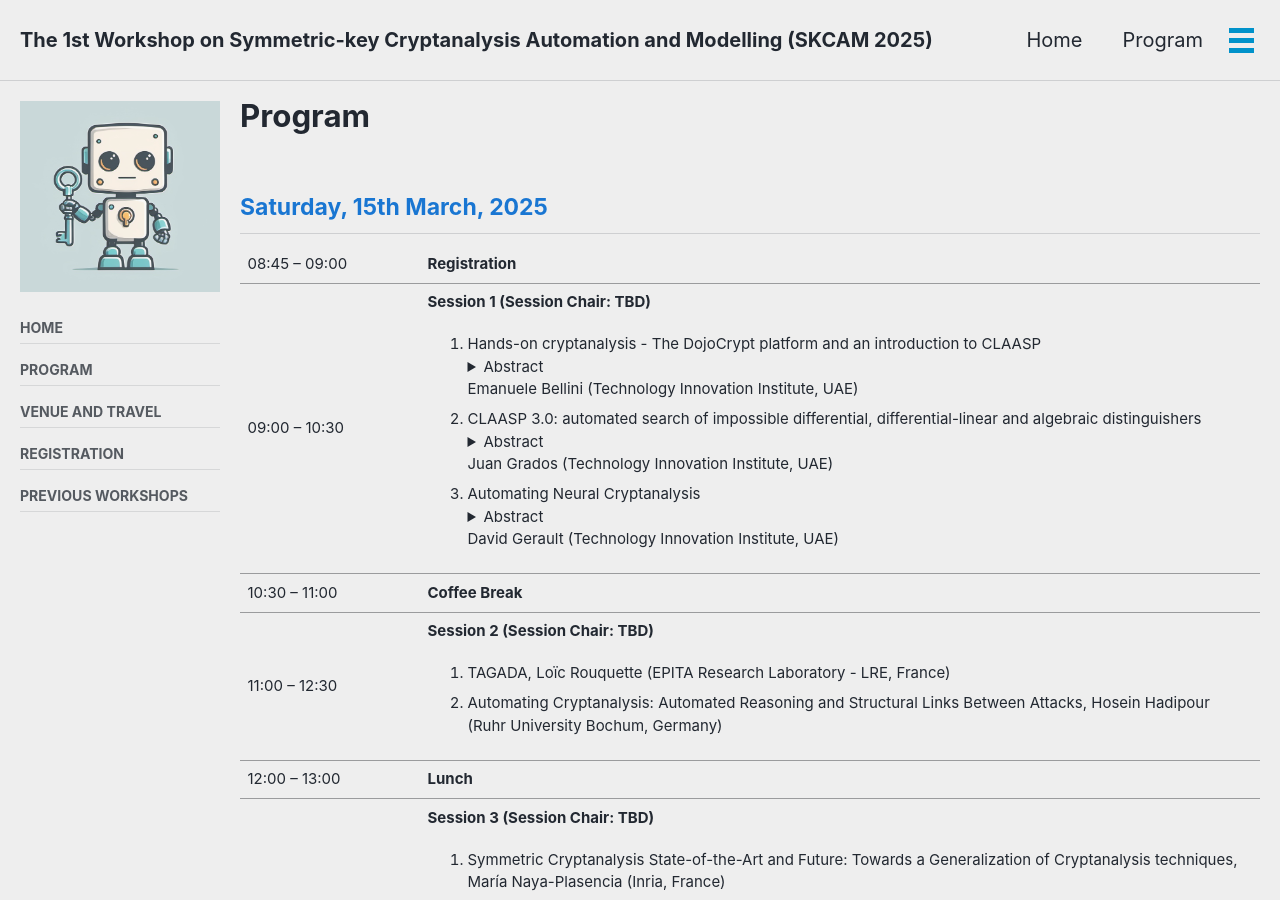
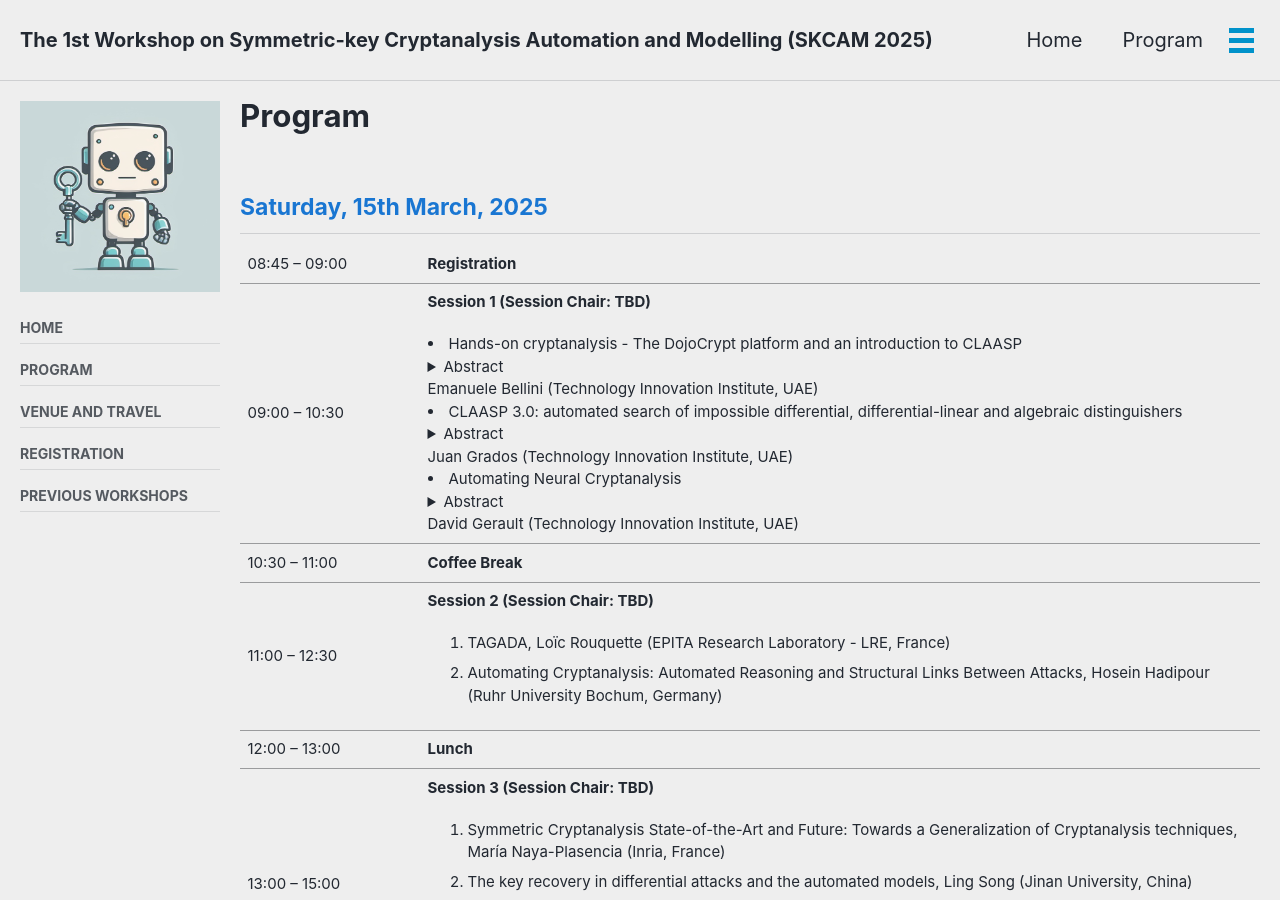
Before and after one commit to cryptanalysisbench/SATbench, a Jekyll site: the page built from program.md, in a window 1280 px wide and 900 px high. Built offline with Jekyll 4.4.1, drawn with Linux system fonts in a browser that asks for light colours; cached includes are drawn as plain includes; nearby versions of some CDN libraries; our own code applies the rules of GitHub Pages for plain Markdown files.

Commit message:
Update program.md

```diff
--- a/program.md
+++ b/program.md
@@ -21,7 +21,7 @@ sidebar:
     <tr>
         <td>09:00 – 10:30</td>
         <td><p><b>Session 1 (Session Chair: TBD)</b></p>
-          <ol>
+          <il>
           <li> Hands-on cryptanalysis - The DojoCrypt platform and an introduction to CLAASP
             <details>
     <summary> Abstract </summary>
@@ -29,12 +29,14 @@ sidebar:
 To showcase DojoCrypt’s capabilities for both teaching and research, we demonstrate its integration with the CLAASP library—a SageMath-based suite designed to simplify the analysis of symmetric primitives. After a brief overview of CLAASP, we implement a basic toy cipher and execute various cryptanalysis routines, such as statistical testing, linear/differential trail searches, algebraic modeling, and result visualization, all achieved in a few lines of code.
             </details>
             Emanuele Bellini (Technology Innovation Institute, UAE)</li>
+
           <li>CLAASP 3.0: automated search of impossible differential, differential-linear and algebraic distinguishers
             <details>
     <summary> Abstract </summary>
     The search for algebraic, impossible differential, and differential-linear distinguishers is a key topic in symmetric cryptanalysis. Existing automated tools are often highly specialized or lack support for one of these types of distinguishers. In this talk, we will demonstrate through practical examples how the latest version of CLAASP can automatically search for impossible differential and differential-linear distinguishers using state-of-the-art techniques. Specifically, we will showcase methods that use truncated deterministic differentials to find these kind of distinguishers. Additionally, we will show how CLAASP can automatically search for algebraic distinguishers through the use of techniques based on the three-subset division property.
             </details>
             Juan Grados (Technology Innovation Institute, UAE)</li>
+
           <li> Automating Neural Cryptanalysis
             <details>
     <summary> Abstract </summary>
@@ -42,7 +44,7 @@ To showcase DojoCrypt’s capabilities for both teaching and research, we demons
 At FSE 2023, we presented the AutoND framework, which aims at automating the process of neural cryptanalysis, by eliminating the tedious process of hyperparameters tuning and other cipher-specific optimizations. In this talk, we present the tool, how to unleash its full potential through CLAASP, and how to integrate it with other similar libraries.
             </details>
             David Gerault (Technology Innovation Institute, UAE)</li>
-          </ol>
+          </il>
         </td>
     </tr>
     <tr>
```
